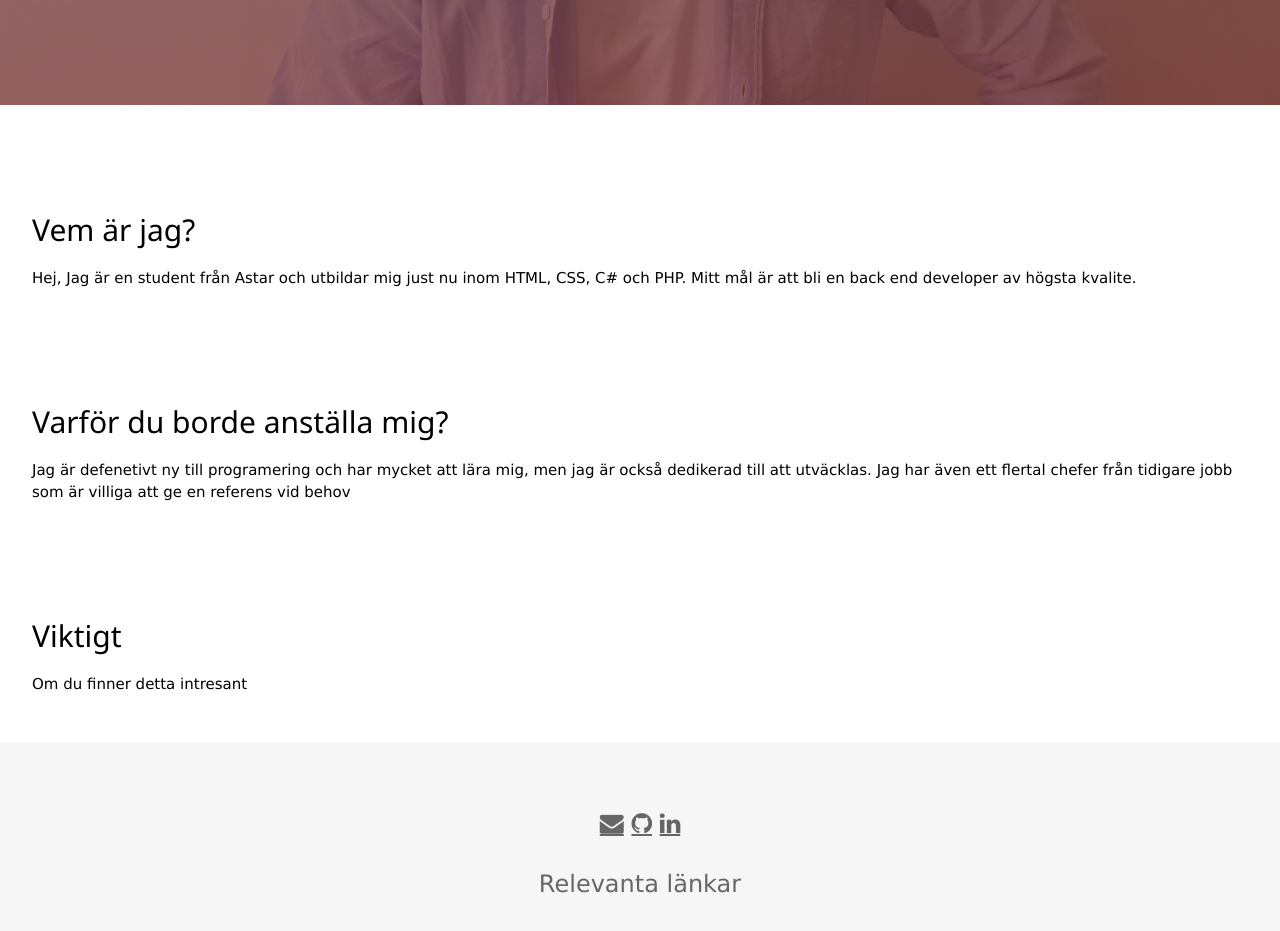
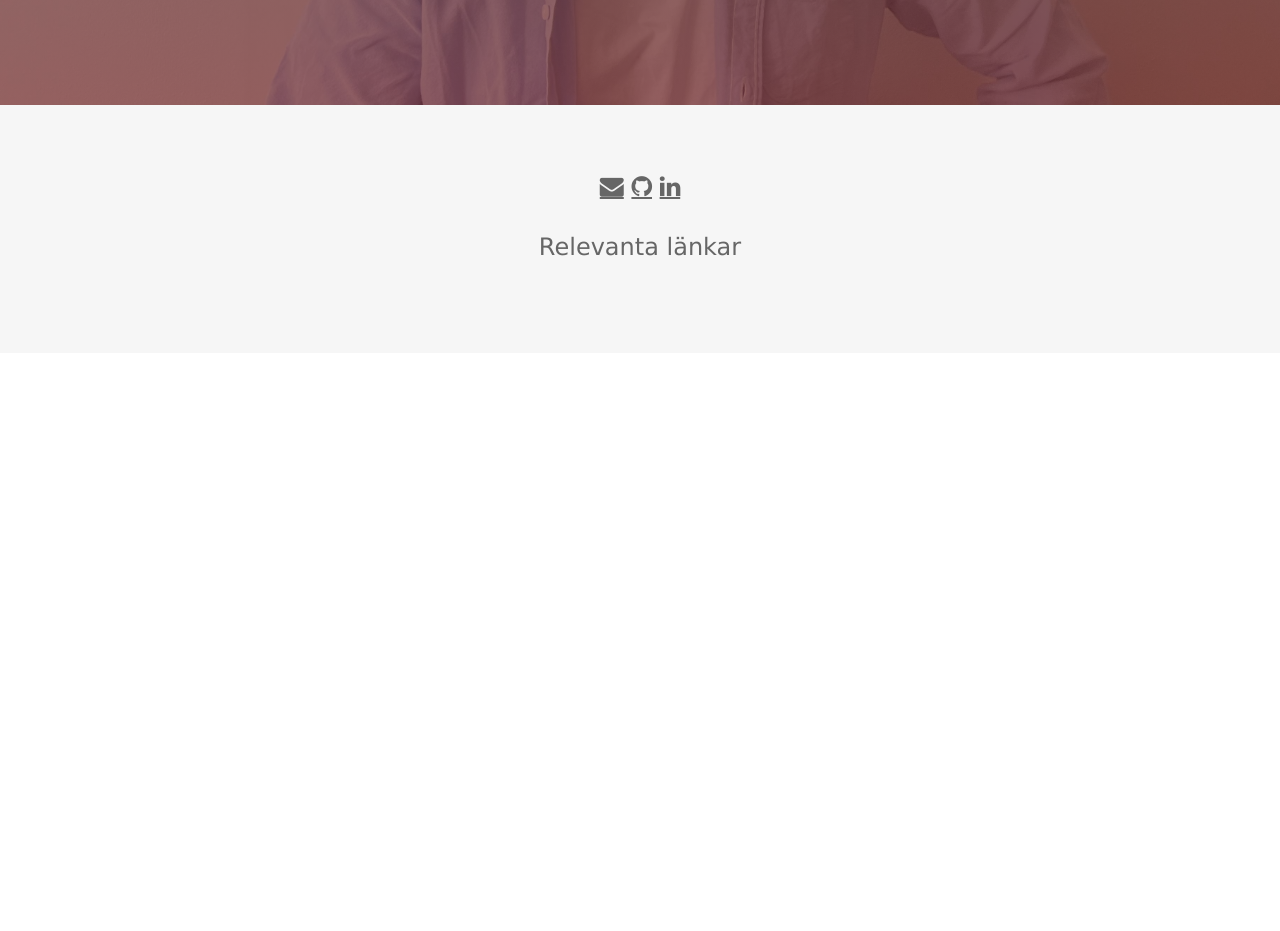
Before and after one commit to gyfrtt/gyfrtt.github.io, a plain HTML site: page portfolio.html in a window 1280 px wide. Shown: the part 695-1626 px from the top of the page. After the commit the page ends 1048 px from the top, so only its background shows below. Drawn offline with nearby package versions, Linux system fonts and the light colour scheme.

Commit message:
Update portfolio.html

```diff
--- a/portfolio.html
+++ b/portfolio.html
@@ -26,7 +26,7 @@
             <!-- Centered content container -->
             <div class="centered-content">
                 <h1>Mina projekt</h1>
-                <h4>För att se vad jag gjort</h4>
+                <h4>Väntar på uppdatering</h4>
                 <div>
                     <button type="button" onclick="scrollToSection('about')"><span class="special"></span>Tryck här</button>
                 </div>
@@ -45,25 +45,6 @@
             <a href="experience.html" class="w3-bar-item w3-button w3-padding-large" onclick="myFunction()">Erfarengeter</a>
             <a href="portfolio.html" class="w3-bar-item w3-button w3-padding-large" onclick="myFunction()">Portfolio</a>
           </div>
-        <div class="main-content">
-            <section id="about" class="animated-section">
-                <h2>Vem är jag?</h2>
-                <p>Hej, Jag är en student från Astar och utbildar mig just nu inom HTML, CSS, C# och PHP.
-                    Mitt mål är att bli en back end developer av högsta kvalite.
-                </p>
-            </section>
-
-            <section id="services" class="animated-section">
-                <h2>Varför du borde anställa mig?</h2>
-                <p>Jag är defenetivt ny till programering och har mycket att lära mig, men jag är också dedikerad till att utväcklas.
-                    Jag har även ett flertal chefer från tidigare jobb som är villiga att ge en referens vid behov</p>
-            </section>
-
-            <section id="contact" class="animated-section">
-                <h2>Viktigt</h2>
-                <p>Om du finner detta intresant </p>
-            </section>
-        </div>
     <footer id="footer" class="w3-container w3-padding-64 w3-center w3-opacity w3-light-grey w3-xlarge">
         <a href="mailto:Aysar.AL-Mudhaffar@gmail.com" class="fa fa-envelope w3-hover-opacity"></a>
         <a href="https://github.com/gyfrtt" target="_blank" class="fa fa-github w3-hover-opacity"></a>
```
